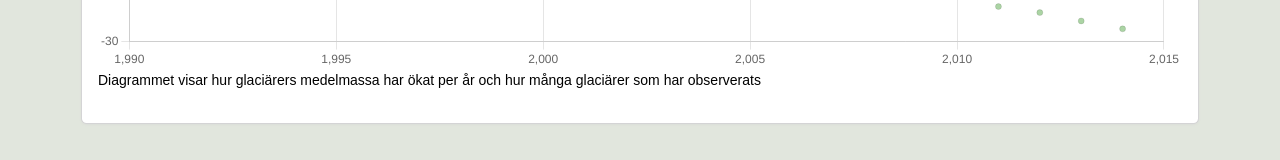
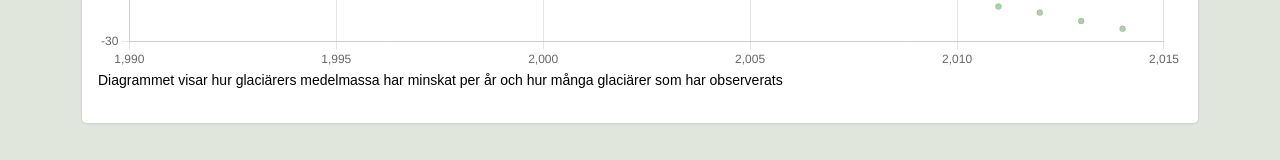
Before and after one commit to preeyaJo/group3project, a React (Create React App) app: page /glaciersize in a window 1280 px wide. Shown: the part 2191-2351 px from the top of the page. Built offline with nearby package versions, Linux system fonts and the light colour scheme; a web font is replaced by a local one.

Commit message:
Update Chart.js

```diff
--- a/src/Components/Chart.js
+++ b/src/Components/Chart.js
@@ -27,7 +27,7 @@ const ChartHeadingarray = [
       {
         category: "glaciersize",
         heading: "Skillnaden mellan glaciärers storlek från 1990-2015",
-        info: "Diagrammet visar hur glaciärers medelmassa har ökat per år och hur många glaciärer som har observerats"
+        info: "Diagrammet visar hur glaciärers medelmassa har minskat per år och hur många glaciärer som har observerats"
       },
   ];
 
```
